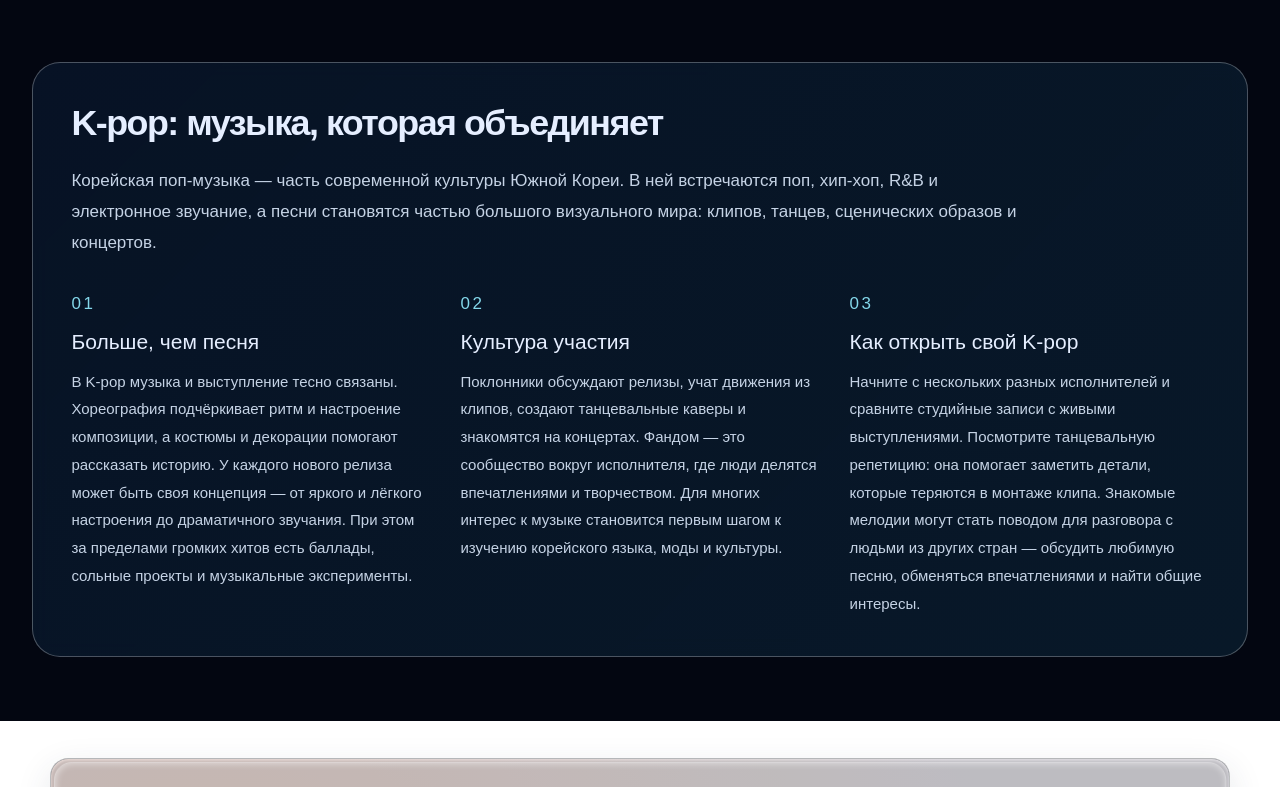
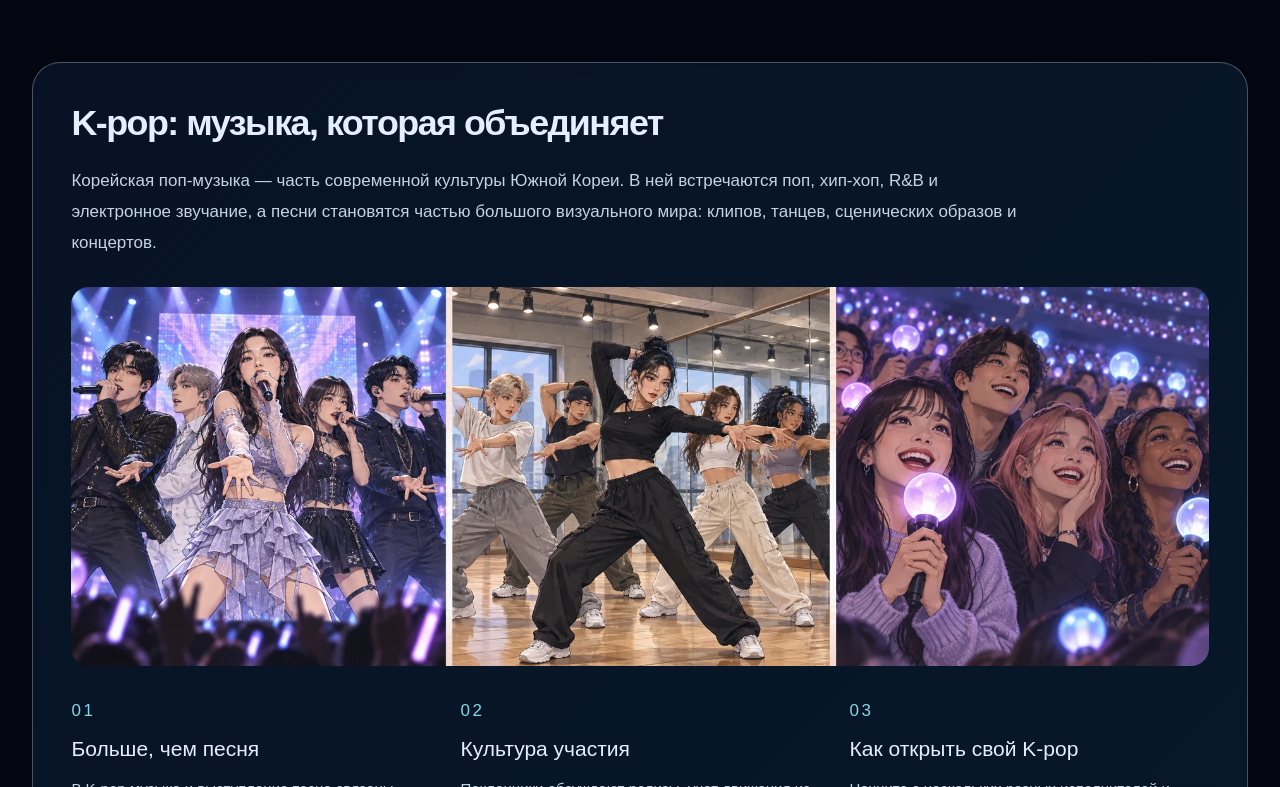
Before and after one commit to evgeniy210688-a11y/esx, a Next.js app: page /korea in a window 1280 px wide. Shown: the part 1406-2193 px from the top of the page. Built offline with nearby package versions, Linux system fonts and the light colour scheme.

Commit message:
Illustrate K-pop article with comic triptych

```diff
--- a/app/design/KpopStory.tsx
+++ b/app/design/KpopStory.tsx
@@ -1,3 +1,4 @@
+import Image from 'next/image';
 import type { Language } from './content';
 
 const articles: Record<Language, string[]> = {
@@ -12,5 +13,5 @@ const articles: Record<Language, string[]> = {
 };
 export default function KpopStory({ language }: { language: Language }) {
   const t = articles[language];
-  return <article className="korea-story" aria-labelledby="kpop-story-title"><h2 id="kpop-story-title">{t[0]}</h2><p className="korea-story-intro">{t[1]}</p><div className="korea-story-columns">{[2, 4, 6].map((n, i) => <section className="korea-story-part" key={n}><span aria-hidden="true">0{i + 1}</span><h3>{t[n]}</h3><p>{t[n + 1]}</p></section>)}</div></article>;
+  return <article className="korea-story" aria-labelledby="kpop-story-title"><h2 id="kpop-story-title">{t[0]}</h2><p className="korea-story-intro">{t[1]}</p><Image className="korea-story-art" src="/korea-story/kpop-comic.webp" alt={t[0]} width={1800} height={600} sizes="(max-width: 760px) 100vw, 1264px" /><div className="korea-story-columns">{[2, 4, 6].map((n, i) => <section className="korea-story-part" key={n}><span aria-hidden="true">0{i + 1}</span><h3>{t[n]}</h3><p>{t[n + 1]}</p></section>)}</div></article>;
 }
```
Also changed, not shown: public/korea-story/kpop-comic.webp (added).
